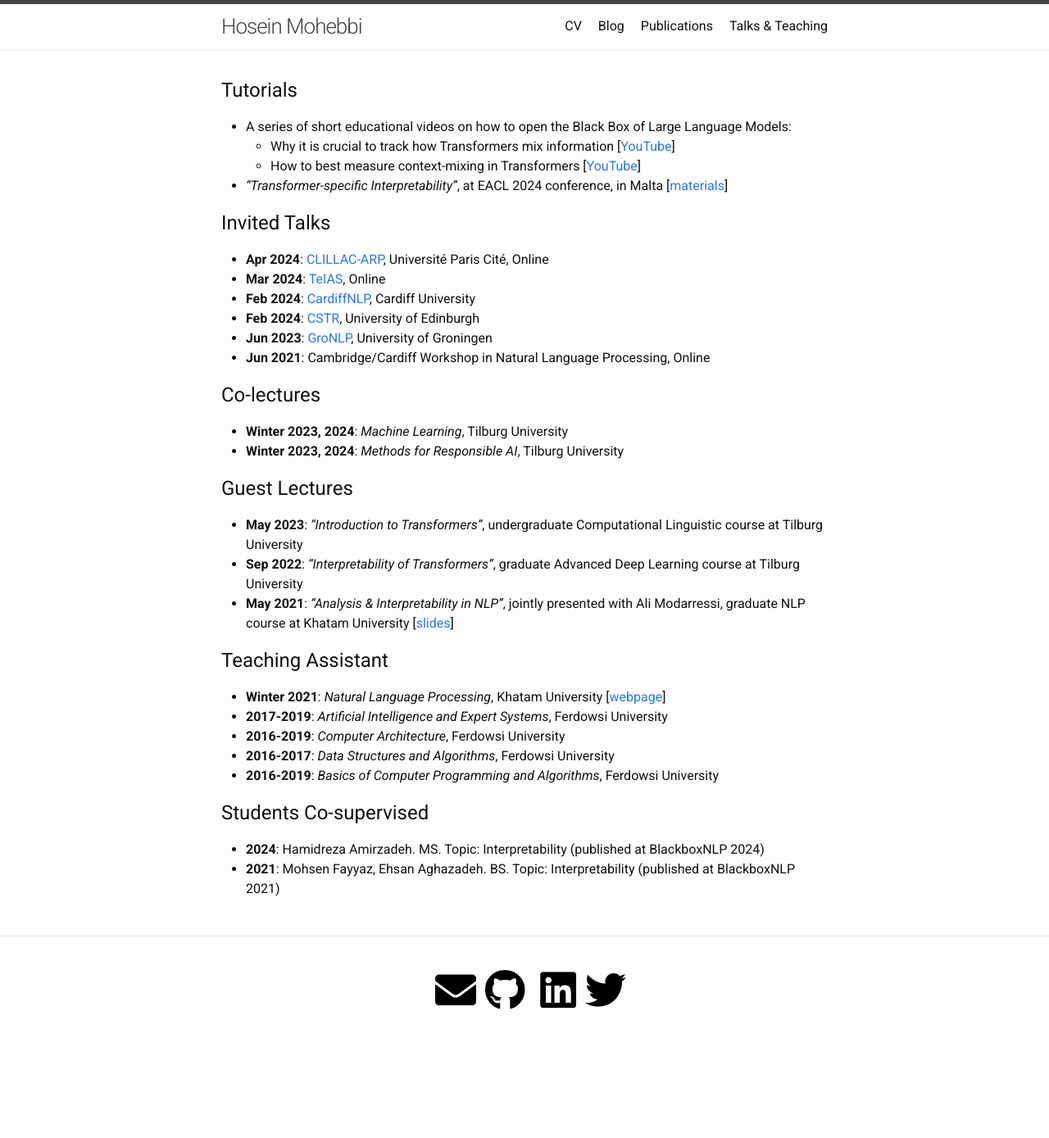
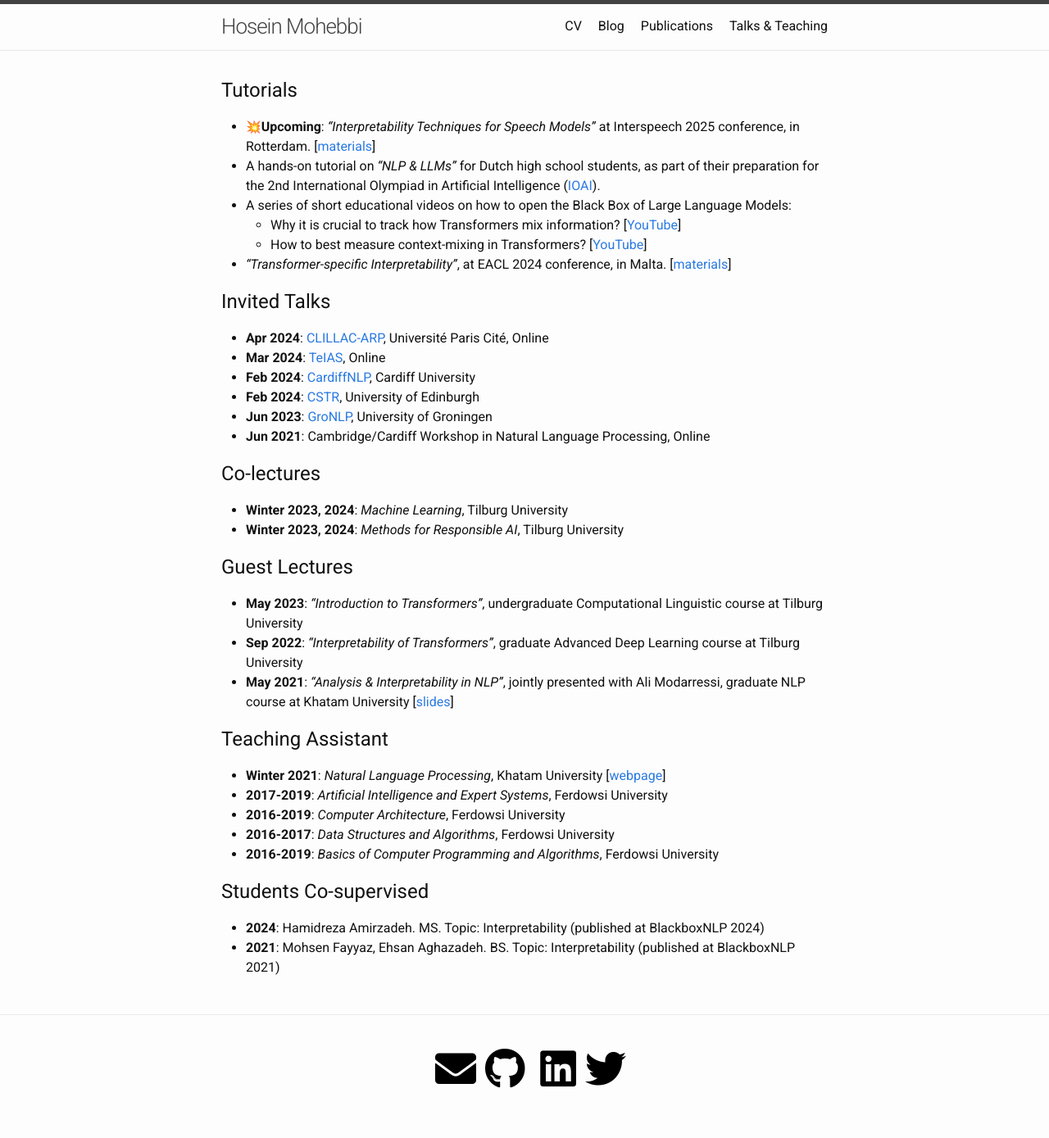
Before and after one commit to hmohebbi/hmohebbi.github.io, a Jekyll site: the page built from teaching.md, in a window 1280 px wide. Shown: the whole page at 82% size. Built offline with Jekyll 4.4.1, drawn with Linux system fonts in a browser that asks for light colours; a style sheet for code colours, icons or effects is not loaded; before the commit the page ends 1293 px from its top, so only the background shows below that.

Commit message:
Update teaching.md

```diff
--- a/teaching.md
+++ b/teaching.md
@@ -6,10 +6,12 @@ permalink: /teaching/
 
 
 ## Tutorials
+* <span class="emoji">💥</span>__Upcoming__: _"Interpretability Techniques for Speech Models"_ at Interspeech 2025 conference, in Rotterdam. [[materials](https://interpretingdl.github.io/speech-interpretability-tutorial/)]
+* A hands-on tutorial on _"NLP & LLMs"_ for Dutch high school students, as part of their preparation for the 2nd International Olympiad in Artificial Intelligence ([IOAI](https://ioai-official.org/)).
 * A series of short educational videos on how to open the Black Box of Large Language Models:
-    * Why it is crucial to track how Transformers mix information [[YouTube](https://youtu.be/8Nj1xiV-hA0?si=mPvH9Pmt4HRvUyzF)]
-    * How to best measure context-mixing in Transformers [[YouTube](https://youtu.be/JPOBPY-ndfk?si=vQ2JdME8oo_6iFCU)]
-* _"Transformer-specific Interpretability"_, at EACL 2024 conference, in Malta [[materials](https://github.com/interpretingdl/eacl2024_transformer_interpretability_tutorial)]
+    * Why it is crucial to track how Transformers mix information? [[YouTube](https://youtu.be/8Nj1xiV-hA0?si=mPvH9Pmt4HRvUyzF)]
+    * How to best measure context-mixing in Transformers? [[YouTube](https://youtu.be/JPOBPY-ndfk?si=vQ2JdME8oo_6iFCU)]
+* _"Transformer-specific Interpretability"_, at EACL 2024 conference, in Malta. [[materials](https://github.com/interpretingdl/eacl2024_transformer_interpretability_tutorial)]
 
 
 ## Invited Talks
```
